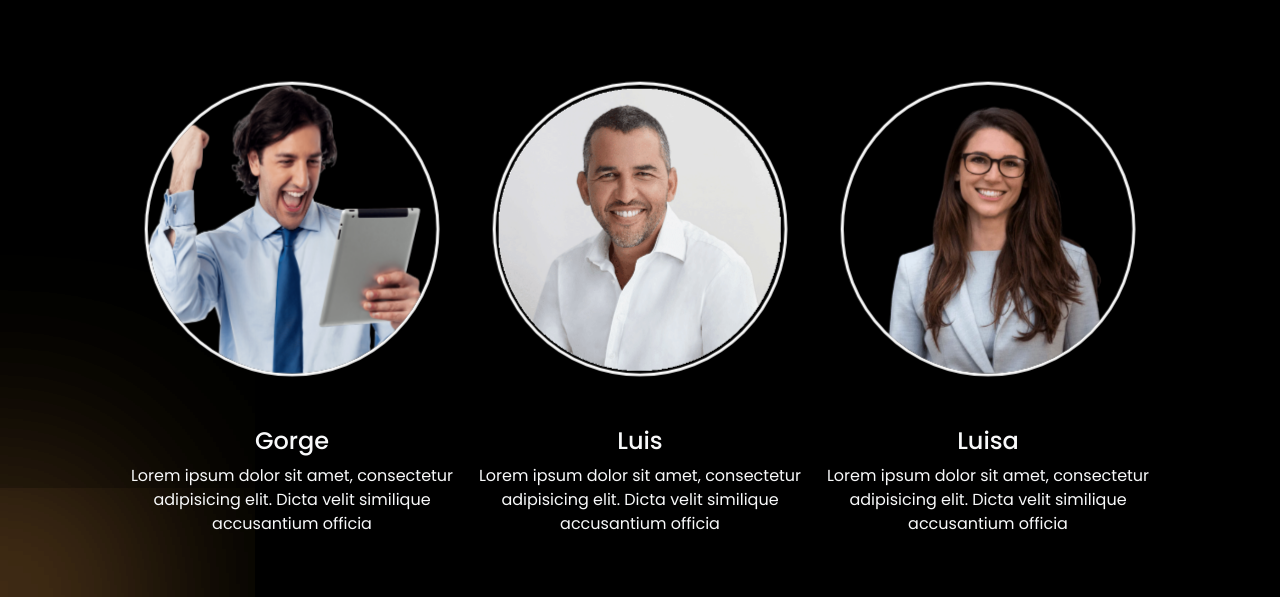
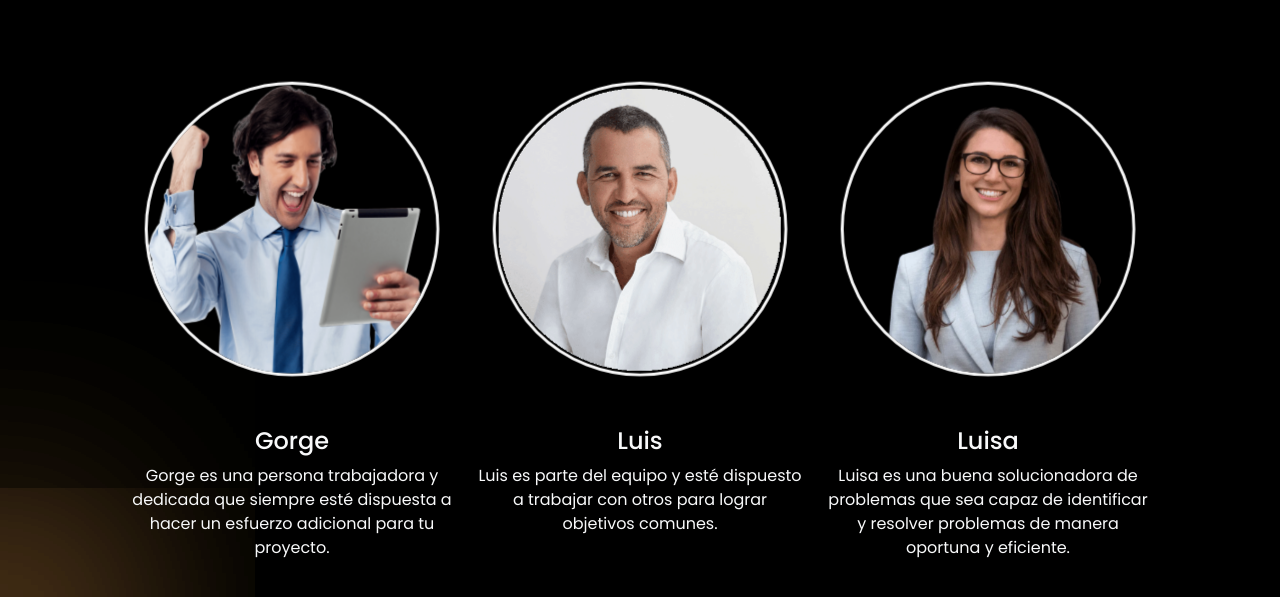
Before and after one commit to oscaresteban2/prueba, a website: page pages/personas.html in a window 1280 px wide. Shown: the part 275-872 px from the top of the page. Drawn offline with nearby package versions, Linux system fonts and the light colour scheme.

Commit message:
seo y sass correccion

```diff
--- a/pages/personas.html
+++ b/pages/personas.html
@@ -54,30 +54,22 @@
                         <div class="team-member">
                             <img class="mx-auto rounded-circle img_equipo" src="../img/gorge.png" alt="Empleados"/>
                             <h4 class=" mt-5 text-light">Gorge</h4>
-                            <p class="text-light">Lorem ipsum dolor sit amet,
-                              consectetur adipisicing elit.
-                              Dicta velit similique accusantium
-                              officia</p>
+                            <p class="text-light">Gorge es una persona trabajadora y dedicada que siempre esté dispuesta a hacer un esfuerzo adicional para tu proyecto.</p>
                         </div>
                     </div>
                     <div class="col-lg-4">
                         <div class="team-member">
                             <img class="mx-auto rounded-circle img_equipo" src="../img/luis.png"alt="Empleados" />
                             <h4 class="mt-5 text-light">Luis</h4>
-                            <p class="text-light">Lorem ipsum dolor sit amet,
-                              consectetur adipisicing elit.
-                              Dicta velit similique accusantium
-                              officia</p>
+                            <p class="text-light">Luis es parte del equipo y esté dispuesto a trabajar con otros para lograr objetivos comunes.</p>
                         </div>
                     </div>
                     <div class="col-lg-4">
                         <div class="team-member ">
                             <img class="rounded-circle img_equipo" src="../img/luisa.png" alt="Empleados" />
                             <h4 class="mt-5 text-light">Luisa</h4>
-                            <p class="text-light">Lorem ipsum dolor sit amet,
-                              consectetur adipisicing elit.
-                              Dicta velit similique accusantium
-                              officia</p>
+                            <p class="text-light">Luisa es una buena solucionadora de problemas que sea capaz de identificar y resolver problemas de manera oportuna y eficiente.
+                              </p>
                         </div>
                     </div>
                 </div>
```
